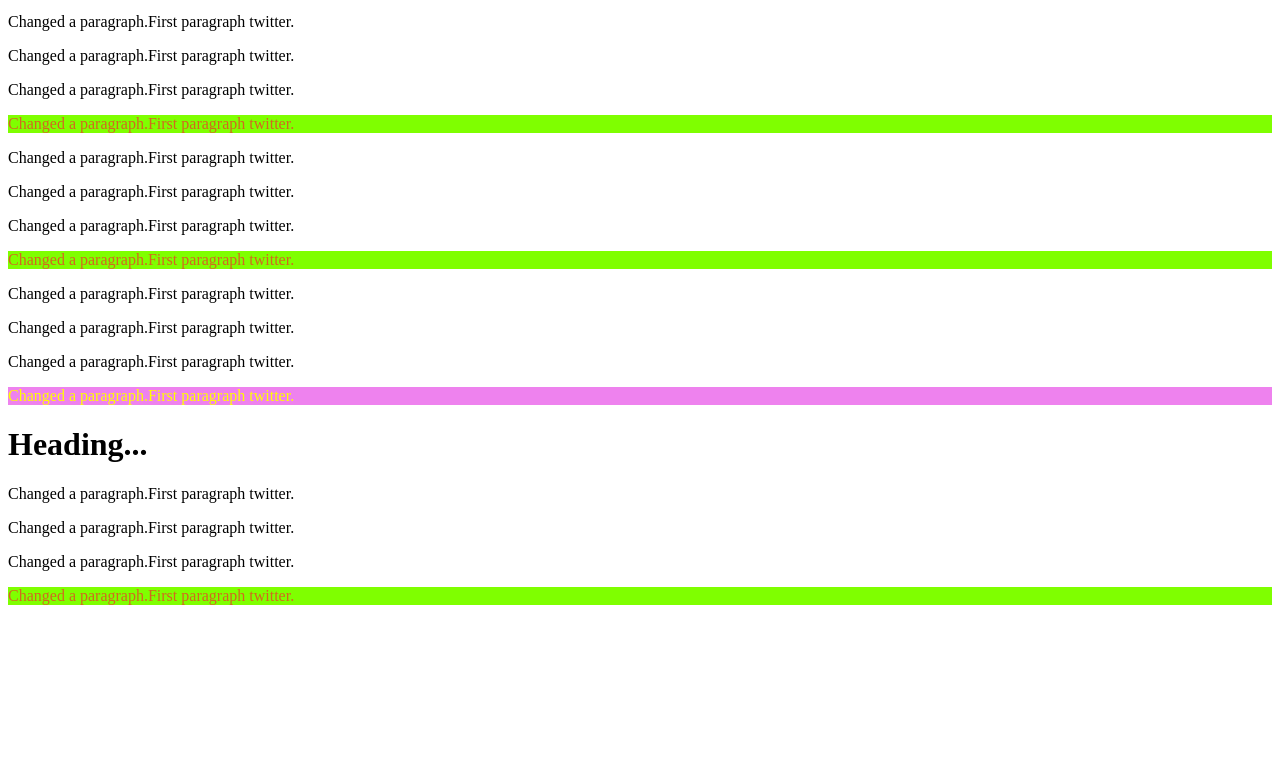
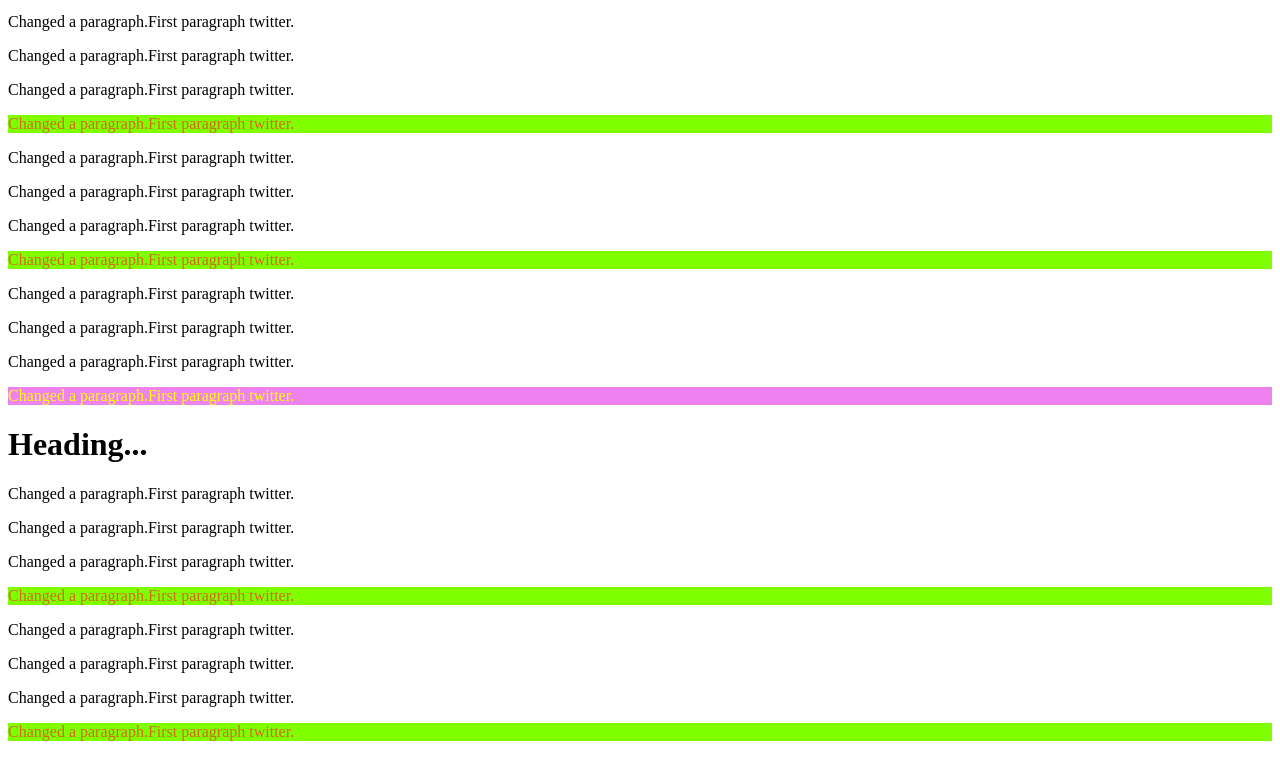
Before and after one commit to sramansamanta5/Sanke, a plain HTML site: page index.html in a window 1280 px wide. Shown: the part 686-1443 px from the top of the page. Before the commit the page ends 1307 px from the top, so only its background shows below. Drawn offline with Linux system fonts and the light colour scheme.

Commit message:
some minor changes

```diff
--- a/index.html
+++ b/index.html
@@ -32,6 +32,12 @@
 <p>Changed a paragraph.First paragraph twitter.</p>
 <p>Changed a paragraph.First paragraph twitter.</p>
 <p class="para">Changed a paragraph.First paragraph twitter.</p>
+
+
+<p>Changed a paragraph.First paragraph twitter.</p>
+<p>Changed a paragraph.First paragraph twitter.</p>
+<p>Changed a paragraph.First paragraph twitter.</p>
+<p class="para">Changed a paragraph.First paragraph twitter.</p>
     <script src="script.js"></script>
 </body>
 </html>
--- a/script.js
+++ b/script.js
@@ -35,3 +35,7 @@ let finalScorex=gameScore+10;
 //Addded later
 let gameScore2=0;
 let finalScore2=gameScore+5;
+
+//Addded later
+let gameScore3=10;
+let finalScore3=gameScore+15;
```
